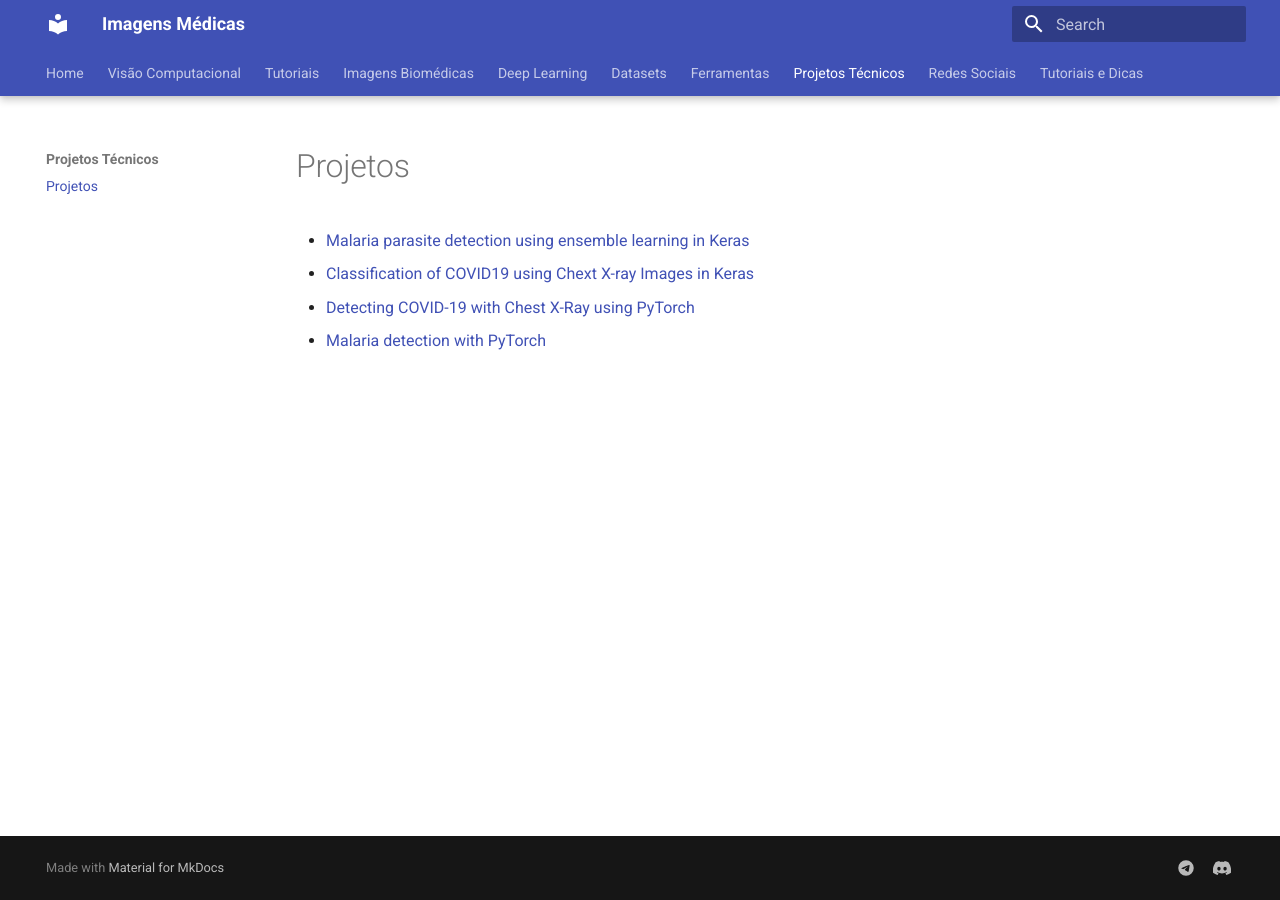
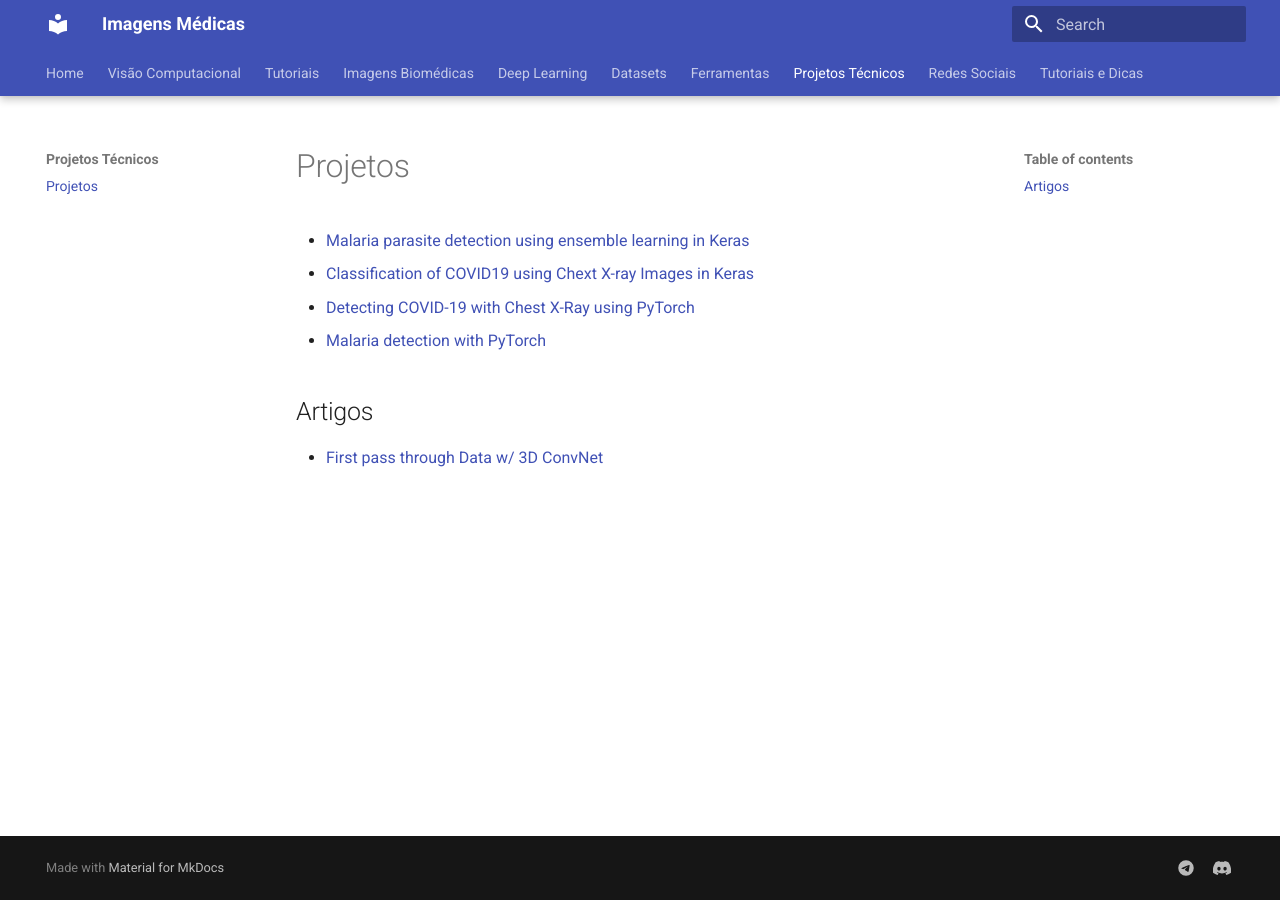
Before and after one commit to Grupo-OpenCV-BR/imagens-medicas, an MkDocs documentation site: the page built from docs/Projetos/Projetos.md, in a window 1280 px wide. Built offline with MkDocs 1.6.1 and Material for MkDocs 9.7.7, drawn with Linux system fonts in a browser that asks for light colours; the version menu is left out.

Commit message:
Correção

```diff
--- a/docs/Projetos/Projetos.md
+++ b/docs/Projetos/Projetos.md
@@ -3,3 +3,8 @@
 - [Classification of COVID19 using Chext X-ray Images in Keras](https://www.coursera.org/learn/classification-of-covid19-using-chest-xray-images-in-keras/home/welcome)
 - [Detecting COVID-19 with Chest X-Ray using PyTorch](https://www.coursera.org/projects/covid-19-detection-x-ray)
 - [Malaria detection with PyTorch](https://www.kaggle.com/devilsknight/malaria-detection-with-pytorch)
+
+
+## Artigos
+
+- [First pass through Data w/ 3D ConvNet](https://www.kaggle.com/sentdex/first-pass-through-data-w-3d-convnet)
```
Also changed, not shown: docs/deep-learning/Cursos.md (+4 -0 lines).
